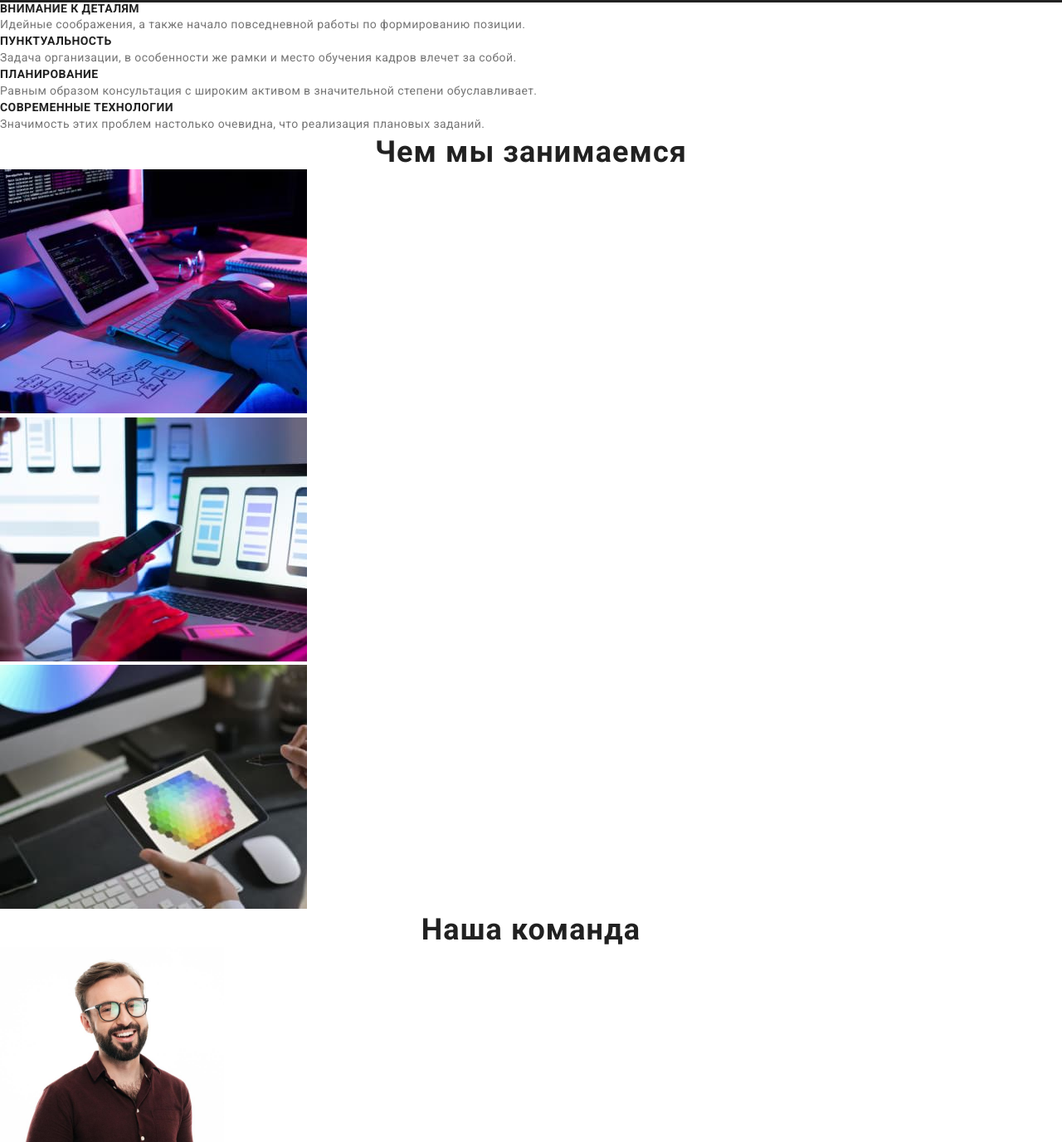
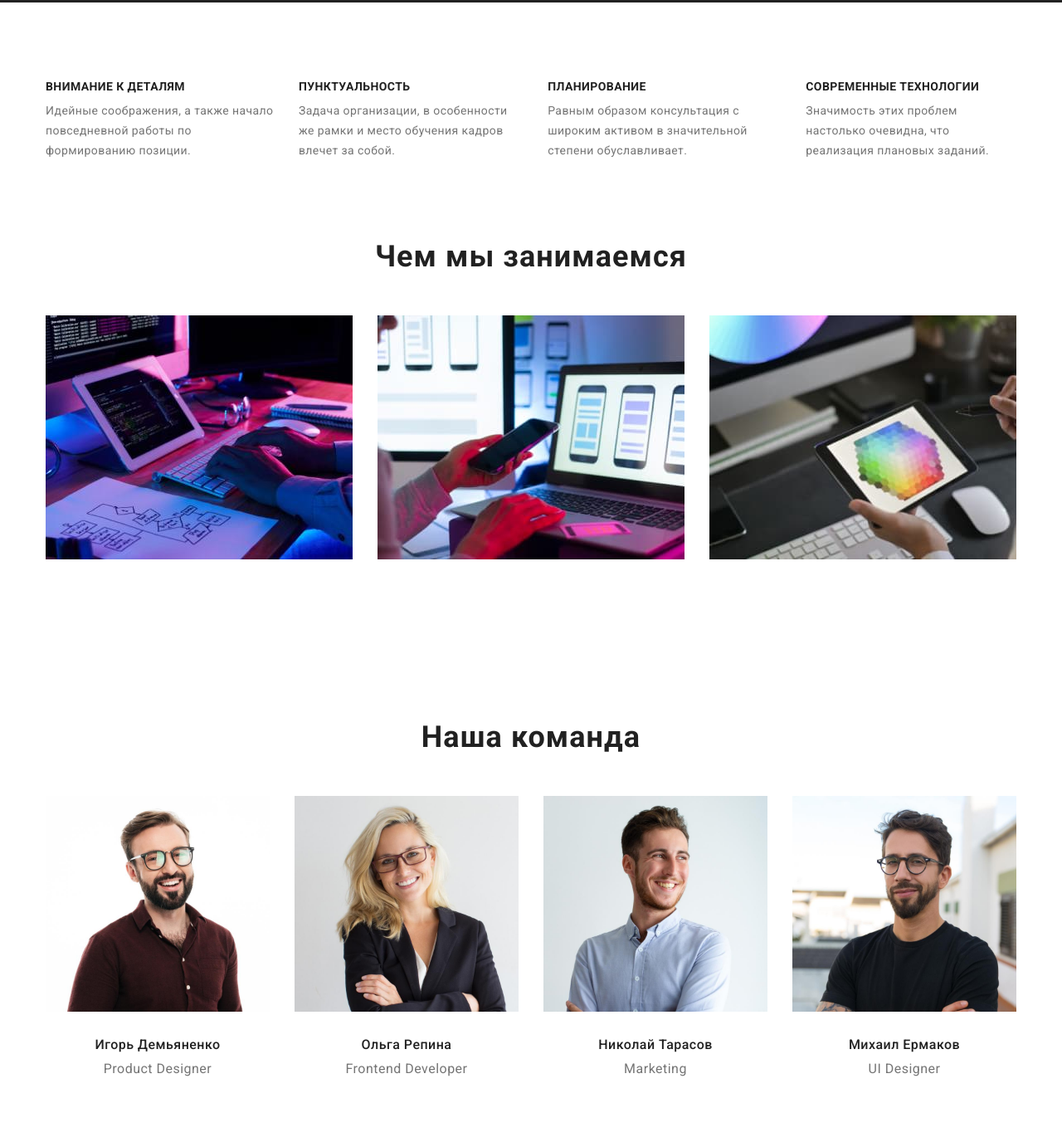
Before and after one commit to miklukha/goit-markup-hw-03, a plain HTML site: page index.html in a window 1280 px wide. Shown: the part 664-2040 px from the top of the page at 83% size. Drawn offline with nearby package versions, Linux system fonts and the light colour scheme.

Commit message:
make main

```diff
--- a/css/styles.css
+++ b/css/styles.css
@@ -84,6 +84,7 @@ body {
   text-align: center;
   letter-spacing: 0.03em;
   color: var(--second-title-color);
+  margin-bottom: 50px;
 }
 
 .pointer {
@@ -192,6 +193,20 @@ body {
 }
 
 /*------FEATURES------*/
+
+.features {
+  padding-top: 94px;
+  padding-bottom: 94px;
+}
+
+.features-list {
+  display: flex;
+}
+
+.features-item:not(:last-child) {
+  margin-right: 30px;
+}
+
 .features-title {
   font-weight: 700;
   font-size: 14px;
@@ -199,6 +214,7 @@ body {
   letter-spacing: 0.03em;
   text-transform: uppercase;
   color: var(--second-title-color);
+  margin-bottom: 10px;
 }
 
 .features-text {
@@ -209,7 +225,37 @@ body {
 
 /*------OCCUPATION------*/
 
+.occupation {
+  padding-bottom: 94px;
+}
+
+.occupation-list {
+  display: flex;
+}
+
+.occupation-item:not(:last-child) {
+  margin-right: 30px;
+}
+
 /*------TEAM------*/
+
+.team {
+  padding-top: 94px;
+  padding-bottom: 94px;
+}
+
+.team-list {
+  display: flex;
+}
+
+.team-item:not(:last-child) {
+  margin-right: 30px;
+}
+
+.team-img {
+  display: block;
+  margin-bottom: 30px;
+}
 
 .team-item-title {
   font-weight: 500;
@@ -218,11 +264,12 @@ body {
   text-align: center;
   letter-spacing: 0.03em;
   color: var(--second-title-color);
+  margin-bottom: 10px;
 }
 
 .team-item-text {
   font-size: 16px;
-  line-height: 1.19px;
+  line-height: 1.19;
   text-align: center;
   letter-spacing: 0.03em;
 }
--- a/index.html
+++ b/index.html
@@ -61,30 +61,31 @@
         <button type="button" class="hero-btn pointer">Заказать услугу</button>
       </section>
       <section class="features">
+        <div class="container">
           <h2 class="visually-hidden">Наши преимущества</h2>
           <ul class="features-list list">
-          <li>
+            <li class="features-item">
               <h3 class="features-title">Внимание к деталям</h3>
               <p class="features-text">
                 Идейные соображения, а также начало повседневной работы по
                 формированию позиции.
               </p>
             </li>
-          <li>
+            <li class="features-item">
               <h3 class="features-title">Пунктуальность</h3>
               <p class="features-text">
-              Задача организации, в особенности же рамки и место обучения кадров
-              влечет за собой.
+                Задача организации, в особенности же рамки и место обучения
+                кадров влечет за собой.
               </p>
             </li>
-          <li>
+            <li class="features-item">
               <h3 class="features-title">Планирование</h3>
               <p class="features-text">
                 Равным образом консультация с широким активом в значительной
                 степени обуславливает.
               </p>
             </li>
-          <li>
+            <li class="features-item">
               <h3 class="features-title">Современные технологии</h3>
               <p class="features-text">
                 Значимость этих проблем настолько очевидна, что реализация
@@ -92,11 +93,13 @@
               </p>
             </li>
           </ul>
+        </div>
       </section>
       <section class="occupation">
+        <div class="container">
           <h2 class="section-title">Чем мы занимаемся</h2>
           <ul class="occupation-list list">
-          <li>
+            <li class="occupation-item">
               <img
                 src="./img/doing-1.jpg"
                 alt="человек пишет код"
@@ -104,7 +107,7 @@
                 height="294"
               />
             </li>
-          <li>
+            <li class="occupation-item">
               <img
                 src="./img/doing-2.jpg"
                 alt="человек разрабатывает продукт"
@@ -112,7 +115,7 @@
                 height="294"
               />
             </li>
-          <li>
+            <li class="occupation-item">
               <img
                 src="./img/doing-3.jpg"
                 alt="человек рисует на планшете"
@@ -121,8 +124,10 @@
               />
             </li>
           </ul>
+        </div>
       </section>
       <section class="team">
+        <div class="container">
           <h2 class="section-title">Наша команда</h2>
           <ul class="team-list list">
             <li class="team-item">
@@ -131,6 +136,7 @@
                 alt="Игорь Демьяненко"
                 width="270"
                 height="260"
+                class="team-img"
               />
               <h3 class="team-item-title">Игорь Демьяненко</h3>
               <p lang="en" class="team-item-text">Product Designer</p>
@@ -141,7 +147,9 @@
                 alt="Ольга Репина"
                 width="270"
                 height="260"
+                class="team-img"
               />
+
               <h3 class="team-item-title">Ольга Репина</h3>
               <p lang="en" class="team-item-text">Frontend Developer</p>
             </li>
@@ -151,6 +159,7 @@
                 alt="Николай Тарасов"
                 width="270"
                 height="260"
+                class="team-img"
               />
               <h3 class="team-item-title">Николай Тарасов</h3>
               <p lang="en" class="team-item-text">Marketing</p>
@@ -161,11 +170,13 @@
                 alt="Михаил Ермаков"
                 width="270"
                 height="260"
+                class="team-img"
               />
               <h3 class="team-item-title">Михаил Ермаков</h3>
               <p lang="en" class="team-item-text">UI Designer</p>
             </li>
           </ul>
+        </div>
       </section>
     </main>
     <footer class="footer">
```
Lines whose indentation alone changed are shown as unchanged.
